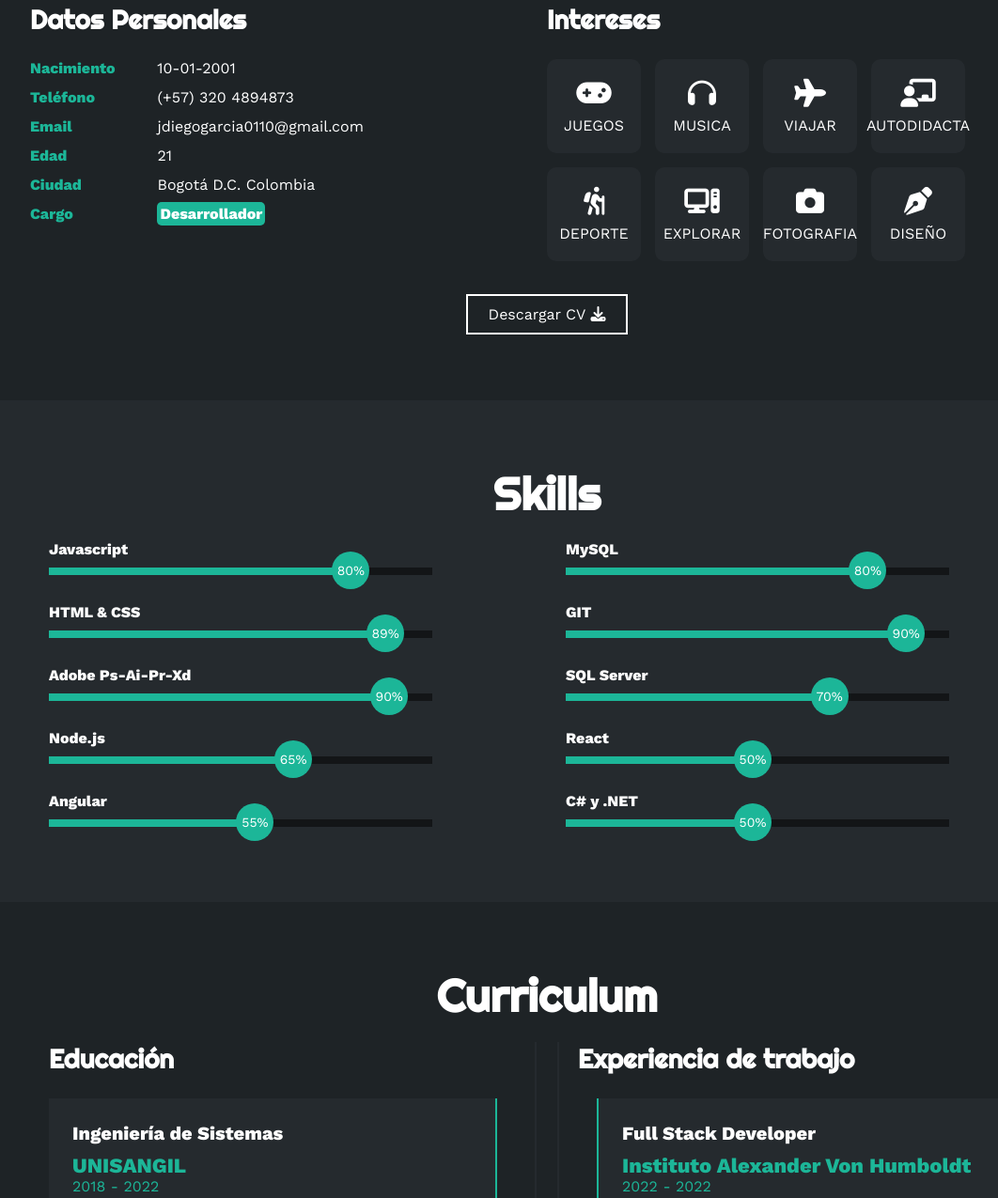
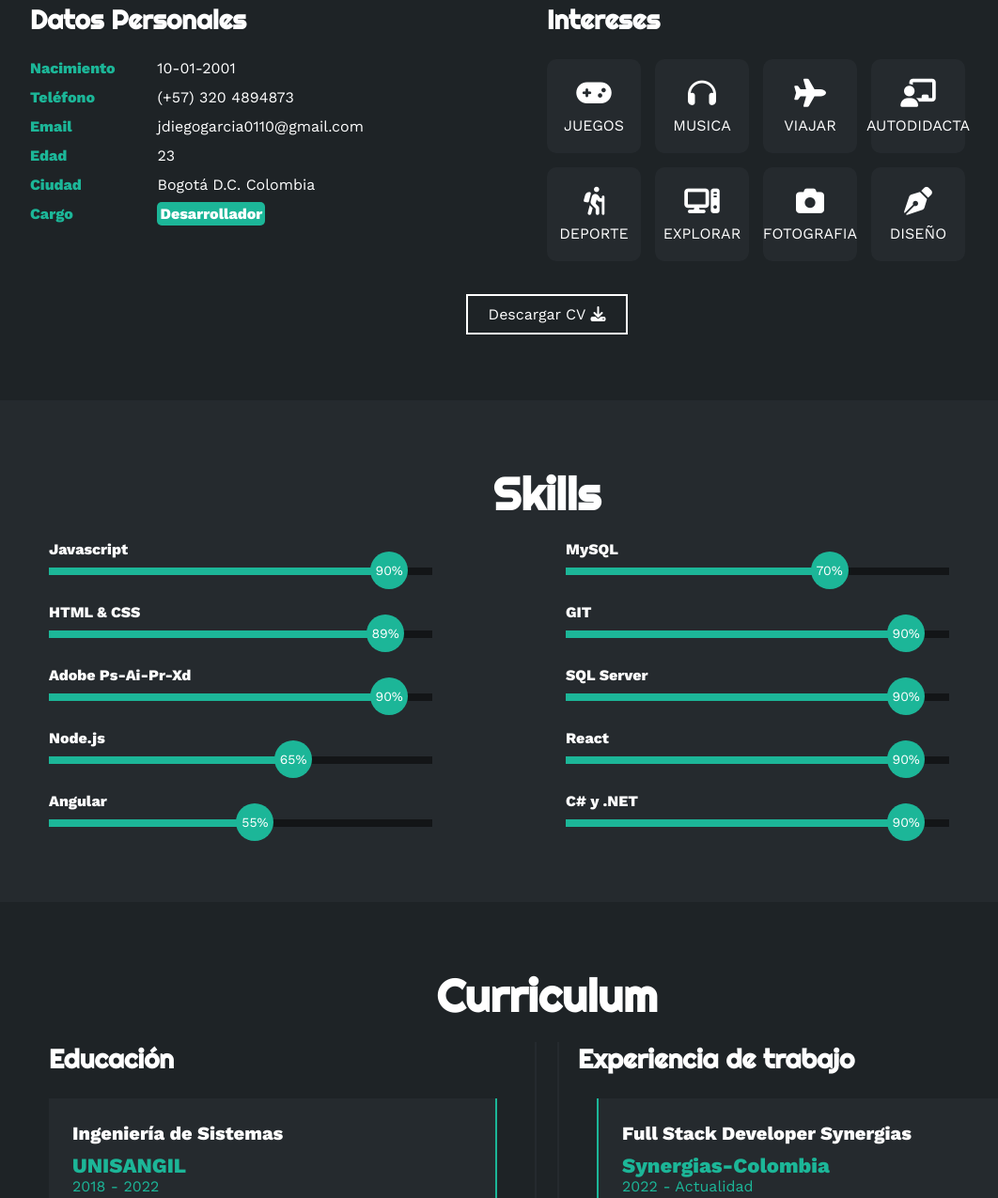
Before and after one commit to JuanDiegoGarciaA/PortFolio, a plain HTML site: page index.html in a window 1280 px wide. Shown: the part 1076-2351 px from the top of the page at 94% size, without its empty margins (58-1120 px from the left). Drawn offline with nearby package versions, Linux system fonts and the light colour scheme.

Commit message:
DEV: se agrega actualizador de edad y nueva experiencia en la seccion de CURRICILUM

```diff
--- a/index.html
+++ b/index.html
@@ -76,9 +76,9 @@
                         <strong>Email</strong>
                         jdiegogarcia0110@gmail.com
                     </li>
-                    <li>
+                    <li id="edad">
                         <strong>Edad</strong>
-                        21
+                        <label id="edad-valor"></span>
                     </li>
                     <li>
                         <strong>Ciudad</strong>
@@ -152,7 +152,7 @@
                         <span>Javascript</span>
                         <div class="barra-skill">
                             <div class="progreso">
-                                <span>80%</span>
+                                <span>90%</span>
                             </div>
                         </div>
                     </div>
@@ -194,7 +194,7 @@
                         <span>MySQL</span>
                         <div class="barra-skill">
                             <div class="progreso">
-                                <span>80%</span>
+                                <span>70%</span>
                             </div>
                         </div>
                     </div>
@@ -210,7 +210,7 @@
                         <span>SQL Server</span>
                         <div class="barra-skill">
                             <div class="progreso">
-                                <span>70%</span>
+                                <span>90%</span>
                             </div>
                         </div>
                     </div>
@@ -218,7 +218,7 @@
                         <span>React</span>
                         <div class="barra-skill">
                             <div class="progreso">
-                                <span>50%</span>
+                                <span>90%</span>
                             </div>
                         </div>
                     </div>
@@ -226,7 +226,7 @@
                         <span>C# y .NET</span>
                         <div class="barra-skill">
                             <div class="progreso">
-                                <span>50%</span>
+                                <span>90%</span>
                             </div>
                         </div>
                     </div>
@@ -275,6 +275,15 @@
 
             <div class="col derecha">
                 <h3>Experiencia de trabajo</h3>
+                <div class="item der">
+                    <h4>Full Stack Developer Synergias</h4>
+                    <span class="casa">Synergias-Colombia</span>
+                    <span class="fecha">2022 - Actualidad</span>
+                    <p>Como desarrollador full stack en Synergias, he liderado proyectos utilizando herramientas clave como .NET y C# en el backend, mientras que en el frontend, he trabajado con tecnologías como CSS, JavaScript y React. Además, he manejado bases de datos SQL Server y tengo experiencia en la implementación y consumo de API`s. Con un año de experiencia y contando, mi habilidad en estos lenguajes de programación y frameworks ha contribuido al crecimiento y éxito sostenido de la empresa. </p>
+                    <div class="conectord">
+                        <div class="circulod"></div>
+                    </div>
+                </div>
                 <div class="item der">
                     <h4>Full Stack Developer</h4>
                     <span class="casa">Instituto Alexander Von Humboldt</span>
--- a/script.js
+++ b/script.js
@@ -82,3 +82,21 @@ function verCategoria(cat){
     const itemSeleccionado = document.getElementById(cat);
     itemSeleccionado.className = "borde";
 }
+
+//Calcula edad.
+document.addEventListener("DOMContentLoaded", function () {
+    // Obtén la fecha actual
+    var fechaActual = new Date();
+
+    // Define tu fecha de nacimiento
+    var fechaNacimiento = new Date("2001-01-10");
+
+    // Calcula la diferencia en milisegundos
+    var diferenciaTiempo = fechaActual - fechaNacimiento;
+
+    // Calcula la edad en años
+    var edad = Math.floor(diferenciaTiempo / (1000 * 60 * 60 * 24 * 365.25));
+
+    // Actualiza el contenido del elemento span con la edad calculada
+    document.getElementById("edad-valor").textContent = edad.toString();
+});
--- a/style.css
+++ b/style.css
@@ -297,7 +297,7 @@ html{
 }
 @keyframes javascript {
     0%{width: 0%;}
-    100%{width: 80%;}
+    100%{width: 90%;}
 }
 
 .skills .skill .htmlcss{
@@ -342,7 +342,7 @@ html{
 }
 @keyframes comunicacion {
     0%{width: 0%;}
-    100%{width: 80%;}
+    100%{width: 70%;}
 }
 
 .skills .skill .trabajo{
@@ -360,7 +360,7 @@ html{
 }
 @keyframes creatividad {
     0%{width: 0%;}
-    100%{width: 70%;}
+    100%{width: 90%;}
 }
 
 .skills .skill .dedicacion{
@@ -369,7 +369,7 @@ html{
 }
 @keyframes dedicacion {
     0%{width: 0%;}
-    100%{width: 50%;}
+    100%{width: 90%;}
 }
 
 .skills .skill .proyect{
@@ -378,7 +378,7 @@ html{
 }
 @keyframes proyect {
     0%{width: 0%;}
-    100%{width: 50%;}
+    100%{width: 90%;}
 }
 
 /* SECCION CURRICULUM */
```
